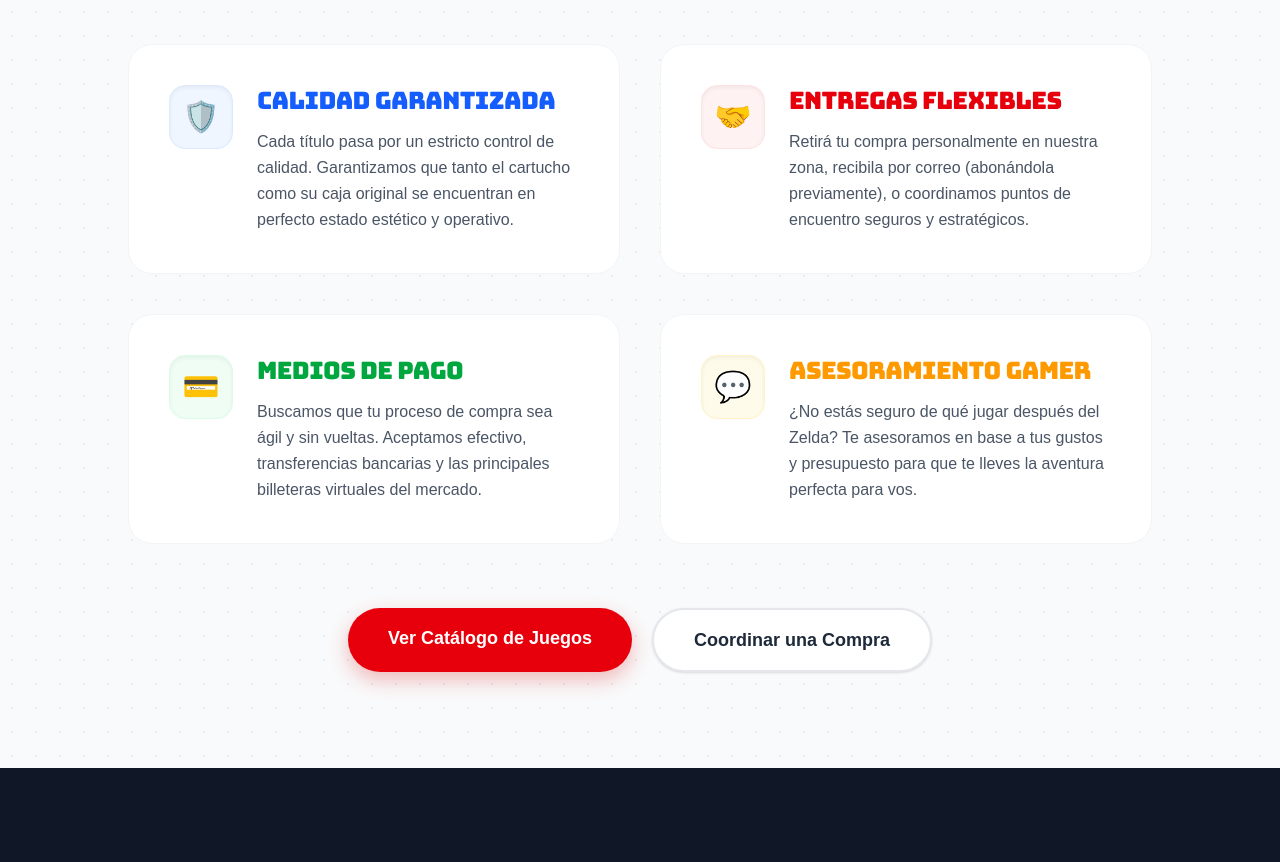
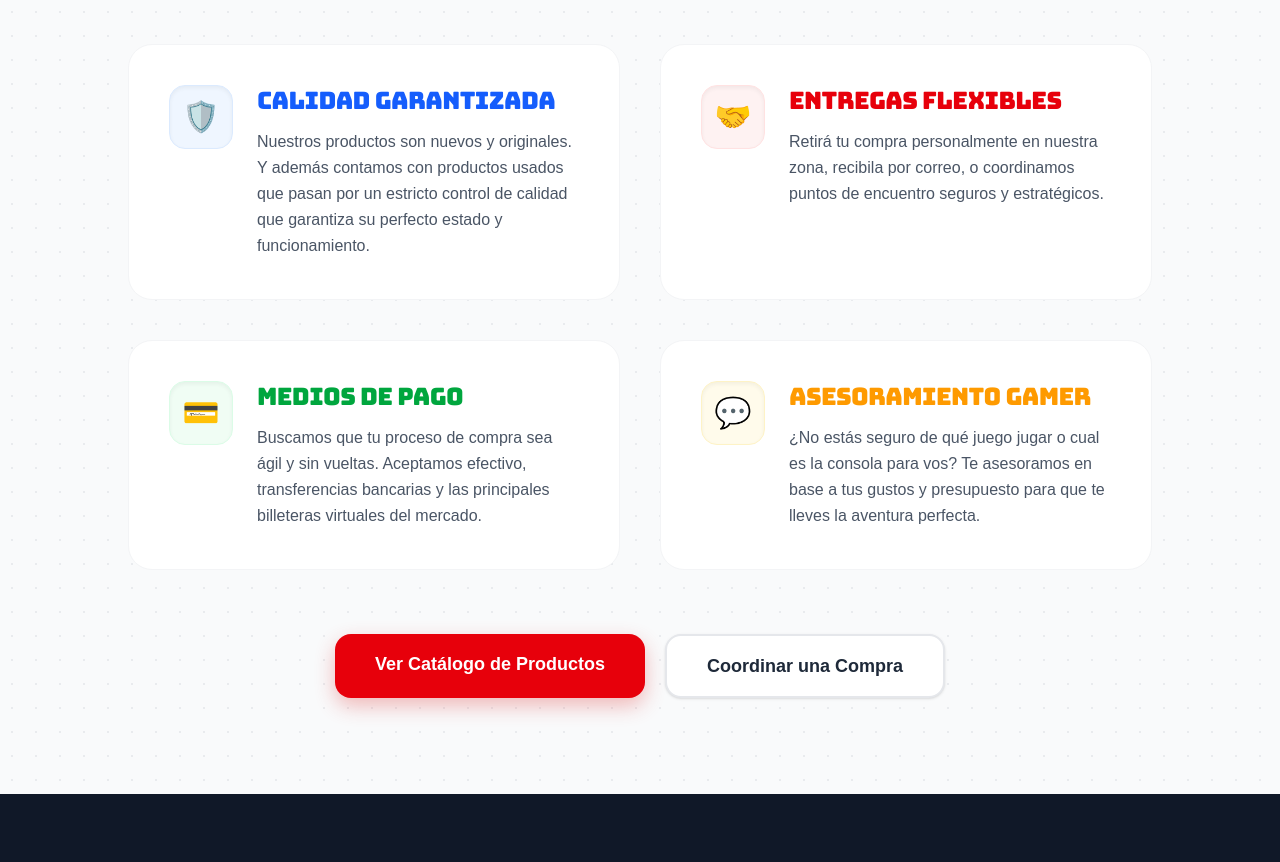
Before and after one commit to CristianEGonzalez/entergame, a React (Vite) app: page / in a window 1280 px wide. Shown: the part 2220-3082 px from the top of the page. Built offline with nearby package versions, Linux system fonts and the light colour scheme; no server answers; a web font is replaced by a local one.

Commit message:
Redesign Comprar Section (productos nuevos/consolas/accesorios)

```diff
--- a/src/components/Comprar.tsx
+++ b/src/components/Comprar.tsx
@@ -9,7 +9,7 @@ const Comprar: React.FC = () => {
       id: 1,
       icon: "🛡️",
       title: "Calidad Garantizada",
-      desc: "Cada título pasa por un estricto control de calidad. Garantizamos que tanto el cartucho como su caja original se encuentran en perfecto estado estético y operativo.",
+      desc: "Nuestros productos son nuevos y originales. Y además contamos con productos usados que pasan por un estricto control de calidad que garantiza su perfecto estado y funcionamiento.",
       color: "text-blue-600",
       bg: "bg-blue-50",
       border: "border-blue-100"
@@ -18,7 +18,7 @@ const Comprar: React.FC = () => {
       id: 2,
       icon: "🤝",
       title: "Entregas Flexibles",
-      desc: "Retirá tu compra personalmente en nuestra zona, recibila por correo (abonándola previamente), o coordinamos puntos de encuentro seguros y estratégicos.",
+      desc: "Retirá tu compra personalmente en nuestra zona, recibila por correo, o coordinamos puntos de encuentro seguros y estratégicos.",
       color: "text-red-600",
       bg: "bg-red-50",
       border: "border-red-100"
@@ -36,7 +36,7 @@ const Comprar: React.FC = () => {
       id: 4,
       icon: "💬",
       title: "Asesoramiento Gamer",
-      desc: "¿No estás seguro de qué jugar después del Zelda? Te asesoramos en base a tus gustos y presupuesto para que te lleves la aventura perfecta para vos.",
+      desc: "¿No estás seguro de qué juego jugar o cual es la consola para vos? Te asesoramos en base a tus gustos y presupuesto para que te lleves la aventura perfecta.",
       color: "text-amber-500",
       bg: "bg-amber-50",
       border: "border-amber-100"
@@ -60,11 +60,11 @@ const Comprar: React.FC = () => {
           </span>
 
           <h2 className="text-4xl md:text-5xl lg:text-6xl font-black text-gray-900 mb-6 text-center tracking-tight leading-tight">
-            Seguridad y confianza <br className="hidden sm:block" /> en cada juego
+            Seguridad y confianza <br className="hidden sm:block" /> en cada compra
           </h2>
 
           <p className="text-lg text-gray-600 max-w-2xl text-center mb-16 font-medium leading-relaxed">
-            Comprar en EnterGame es rápido y seguro. Nos aseguramos de que tengas la mejor experiencia desde que elegís el título hasta que lo ponés en tu consola.
+            Comprar en EnterGame es rápido y seguro. Nos aseguramos de que tengas la mejor experiencia desde que elegís tu producto hasta que lo empezás a disfrutar. <br className="hidden sm:block" />
             Nos encontramos en <span className="font-bold">Ituzaingó, Zona Oeste de Buenos Aires</span>.
           </p>
 
@@ -97,13 +97,13 @@ const Comprar: React.FC = () => {
           <div className="flex flex-col sm:flex-row gap-5">
             <a
               href="#catalogo"
-              className="bg-red-600 text-white font-bold text-lg py-4 px-10 rounded-full text-center shadow-[0_8px_20px_rgba(220,38,38,0.3)] hover:bg-red-700 hover:shadow-[0_12px_25px_rgba(220,38,38,0.4)] transition-all transform hover:-translate-y-1"
+              className="bg-red-600 text-white font-bold text-lg py-4 px-10 rounded-2xl text-center shadow-[0_8px_20px_rgba(220,38,38,0.3)] hover:bg-red-700 hover:shadow-[0_12px_25px_rgba(220,38,38,0.4)] transition-all transform hover:-translate-y-1"
             >
-              Ver Catálogo de Juegos
+              Ver Catálogo de Productos
             </a>
             <button
               onClick={() => setContactOpen(true)}
-              className="bg-white border-2 border-gray-200 text-gray-800 font-bold text-lg py-4 px-10 rounded-full text-center hover:border-gray-300 hover:bg-gray-50 shadow-sm transition-all transform hover:-translate-y-1"
+              className="bg-white border-2 border-gray-200 text-gray-800 font-bold text-lg py-4 px-10 rounded-2xl text-center hover:border-gray-300 hover:bg-gray-50 shadow-sm transition-all transform hover:-translate-y-1"
             >
               Coordinar una Compra
             </button>
```
